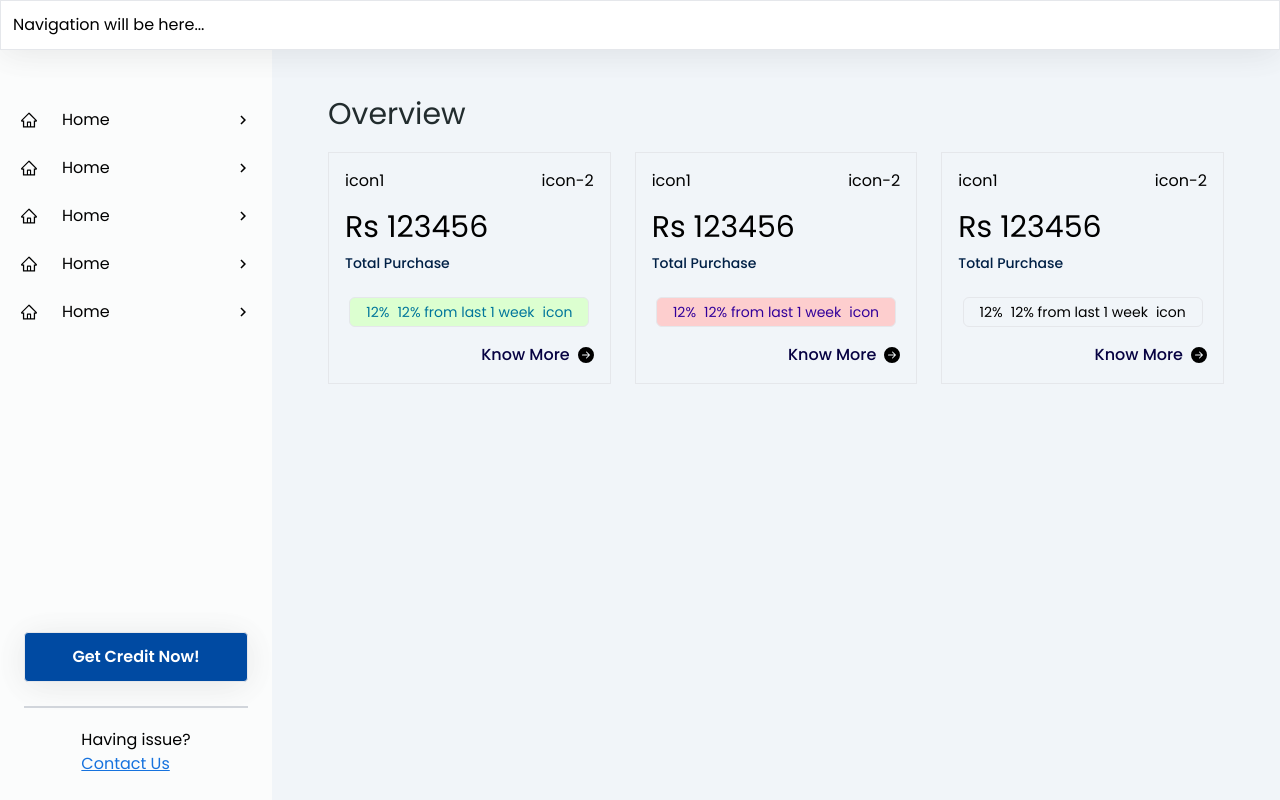
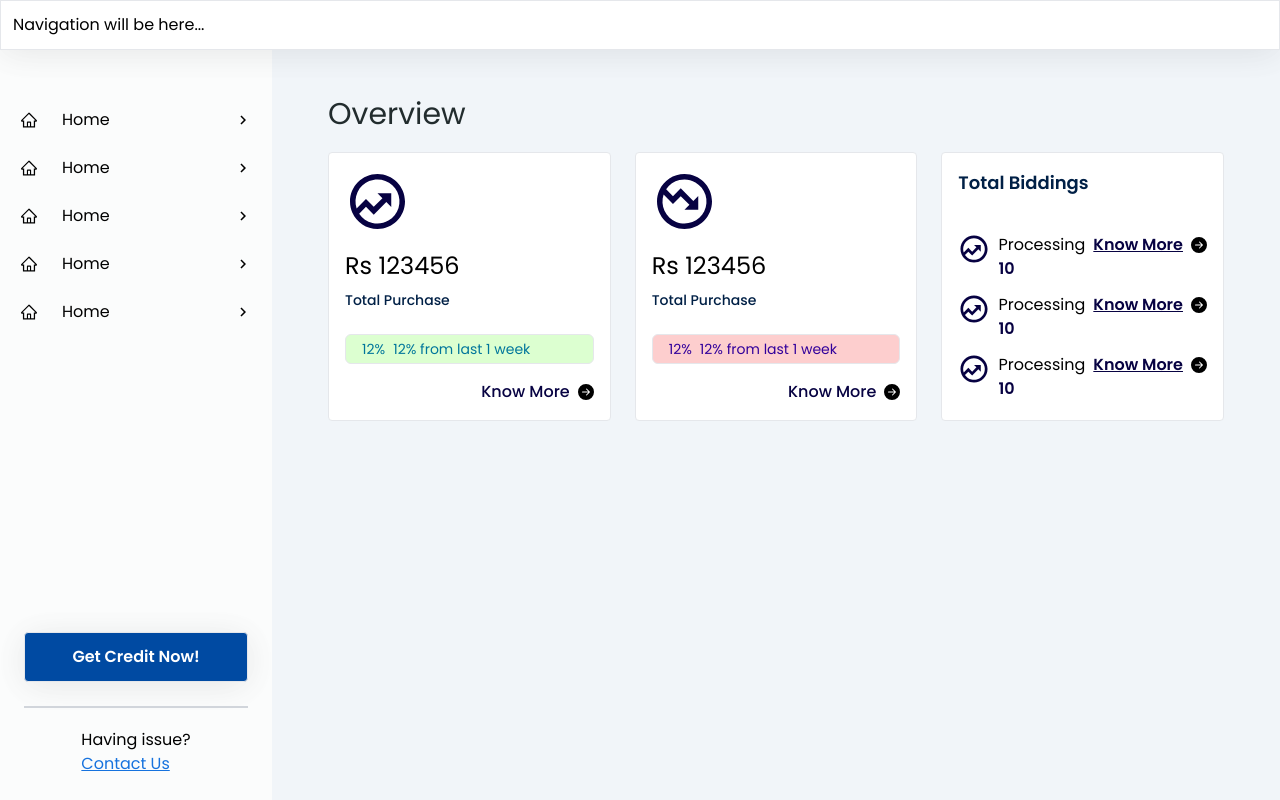
Before and after one commit to maheshpatil132/internship_frontend, a React (Create React App) app: page / in a window 1280 px wide. Built offline with nearby package versions, Linux system fonts and the light colour scheme.

Commit message:
changes in dashboard

```diff
--- a/src/App.js
+++ b/src/App.js
@@ -1,5 +1,5 @@
-import Login from "./components/Login";
-import Home from "./components/Home";
+import Login from "./components/Login/Login";
+import Home from "./components/Home/Home";
 import {
   BrowserRouter as Router,
   Route,
--- a/src/components/Content.js
+++ /dev/null
@@ -1,18 +0,0 @@
-import React from 'react'
-import BuyerBox from './BuyerBox'
-
-
-const Content = () => {
-  return (
-    <div className=' flex-1 px-14'>
-      <h1 className=' mt-24 text-3xl text-buyer-heading mb-5 '>Overview</h1>
-      <div className="box_conteainer grid grid-cols-3 gap-6 ">
-       <BuyerBox color='button_1' />
-       <BuyerBox color='button_2'/>
-       <BuyerBox/>
-      </div>
-    </div>
-  )
-}
-
-export default Content
--- a/src/components/BuyerBox.js
+++ b/src/components/Home/BuyerBox.js
@@ -1,21 +1,21 @@
 import React from 'react'
 import {BsFillArrowRightCircleFill} from 'react-icons/bs'
 
-const BuyerBox = ({color}) => {
+const BuyerBox = ({color,icon,icon_set}) => {
   return (
-    <div className=' border flex flex-col p-4'>
+    <div className=' border flex flex-col p-4 bg-white rounded'>
         <div className="icon_box flex justify-between">
-           <h1>icon1</h1>
-           <h2>icon-2</h2>
+           <img  className={`${icon_set}`} src={icon} alt="" srcset="" />
+
         </div>
         <div className="heading my-2">
-        <h1 className=' my-2 text-3xl'>Rs 123456</h1>
+        <h1 className=' my-2 text-2xl'>Rs 123456</h1>
         <h2 className=' text-sm font-medium text-buyer-small_heading '>Total Purchase</h2>
         </div>
-        <div className={`growth ${color} flex items-center gap-2 mx-auto my-4 border px-4 py-1 rounded-md text-sm`}>
+        <div className={`growth ${color} flex items-center w-full gap-2 mx-auto my-4 border px-4 py-1 rounded-md text-sm`}>
             <span className="span_1">12%</span>
             <span className="span_2">12% from last 1 week</span>
-            <span className='icon'>icon</span>
+            <icon_2/>
         </div>
         <div className='flex items-center justify-end gap-2 text-end text-base font-medium capitalize'><a href="/" className=' text-buyer-know_more'>Know more</a>
          <BsFillArrowRightCircleFill size={16}/>
--- /dev/null
+++ b/src/components/Home/Content.js
@@ -0,0 +1,61 @@
+import React from 'react'
+import BuyerBox from './BuyerBox'
+import FrameIcon from '../../icons/growth.svg'
+import { GrLineChart } from 'react-icons/gr'
+import { BsFillArrowRightCircleFill } from 'react-icons/bs'
+
+const Content = () => {
+  return (
+    <div className=' flex-1 px-14'>
+      <h1 className=' mt-24 text-3xl text-buyer-heading mb-5 '>Overview</h1>
+      <div className="box_conteainer grid grid-cols-3 gap-6 ">
+
+        <BuyerBox color='button_1' icon={FrameIcon} icon_2={GrLineChart} />
+        <BuyerBox color='button_2' icon_set='icon_setting' icon={FrameIcon} />
+
+        {/* the third div start */}
+        <div className=' border flex flex-col p-4 bg-white rounded'>
+          <h1 className=' text-buyer-small_heading text-lg font-semibold mb-6'>Total Biddings</h1>
+          <div className='content_box flex flex-col mt-3 gap-3'>
+            <div className="line_1 flex items-start  justify-between">
+              <img src={FrameIcon} className='h-8' alt="" srcset="" />
+              <div className="processing">
+                <span>Processing</span>
+                <h3 className=' text-buyer-know_more font-bold'>10</h3>
+              </div>
+              <div className='flex items-center justify-end gap-2 text-end text-base font-medium capitalize'><a href="/" className=' text-buyer-know_more font-semibold underline'>Know more</a>
+                <BsFillArrowRightCircleFill size={16} />
+              </div>
+            </div>
+            <div className="line_1 flex items-start  justify-between">
+              <img src={FrameIcon} className='h-8' alt="" srcset="" />
+              <div className="processing">
+                <span>Processing</span>
+                <h3 className=' text-buyer-know_more font-bold'>10</h3>
+              </div>
+              <div className='flex items-center justify-end gap-2 text-end text-base font-medium capitalize'><a href="/" className=' text-buyer-know_more font-semibold underline'>Know more</a>
+                <BsFillArrowRightCircleFill size={16} />
+              </div>
+            </div>
+            <div className="line_1 flex items-start  justify-between">
+              <img src={FrameIcon} className='h-8' alt="" srcset="" />
+              <div className="processing">
+                <span>Processing</span>
+                <h3 className=' text-buyer-know_more font-bold'>10</h3>
+              </div>
+              <div className='flex items-center justify-end gap-2 text-end text-base font-medium capitalize'><a href="/" className=' text-buyer-know_more font-semibold underline'>Know more</a>
+                <BsFillArrowRightCircleFill size={16} />
+              </div>
+            </div>
+          </div>
+        </div>
+
+        {/* search box start from here */}
+
+        {/* search box endded */}
+      </div>
+    </div>
+  )
+}
+
+export default Content
--- a/src/components/Home.js
+++ b/src/components/Home/Home.js
@@ -1,7 +1,6 @@
 import React from 'react'
 import Content from './Content'
-import Navbar from './Navbar'
-
+import Navbar from '../Navbar'
 const Home = () => {
   return (
     <div>
--- a/src/index.css
+++ b/src/index.css
@@ -48,3 +48,7 @@ body {
   color: #32009B;
   background: #FDCECE;
 }
+
+.icon_setting{
+  transform: matrix(1, 0, 0, -1, 0, 0);
+}
```
Also changed, not shown: src/components/Home/Credit.js (added), src/components/Login/Floating.js (renamed from src/components/Floating.js), src/components/Login/Login.js (renamed from src/components/Login.js), src/icons/Icon.png (added), src/icons/growth.svg (added).
